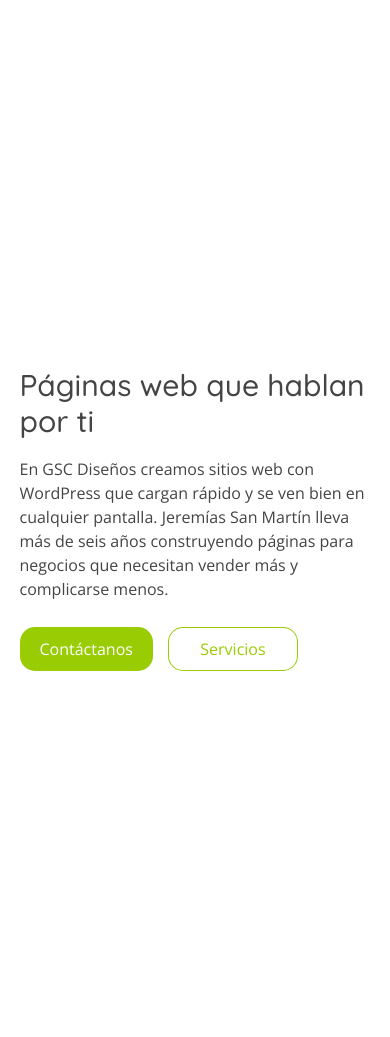
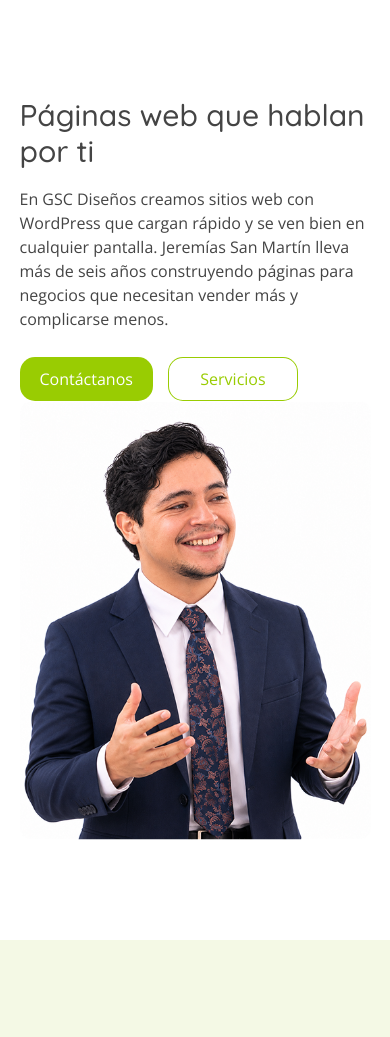
Before and after one commit to jerexxypunto/gscdesings, a plain HTML site: page dist/index.html in a window 390 px wide. Shown: the part 39-1076 px from the top of the page. Drawn offline with nearby package versions, Linux system fonts and the light colour scheme.

Commit message:
Actualizar estilos de la sección #home para manejar alturas responsivas

```diff
--- a/src/scss/styles.scss
+++ b/src/scss/styles.scss
@@ -134,17 +134,20 @@
 
 #home{
 
+    --height: 100vh;
+
     @media screen and (max-width: $breakpoint-md){
         padding: 100px 0;
+        --height: max-content;
     }
 
-    $height: 100vh;
+
 
     .titles-wrapper{
 
         display: grid;
         place-items: center;
-        height: $height;
+        height: var(--height);
 
         h2{
             font-size: 30px;
@@ -157,7 +160,7 @@
 
     picture{
         img{
-            height: $height;
+            height: var(--height);
             width: 100%;
             object-fit: contain;
         }
@@ -184,6 +187,9 @@
     padding-bottom: 100px;
     .row > * {
         height: 100vh;
+        @media screen and (max-width: $breakpoint-md){
+            height: max-content;
+        }
         display: grid;
         place-items: center;
     }
```
Also changed, not shown: dist/css/styles.css.
